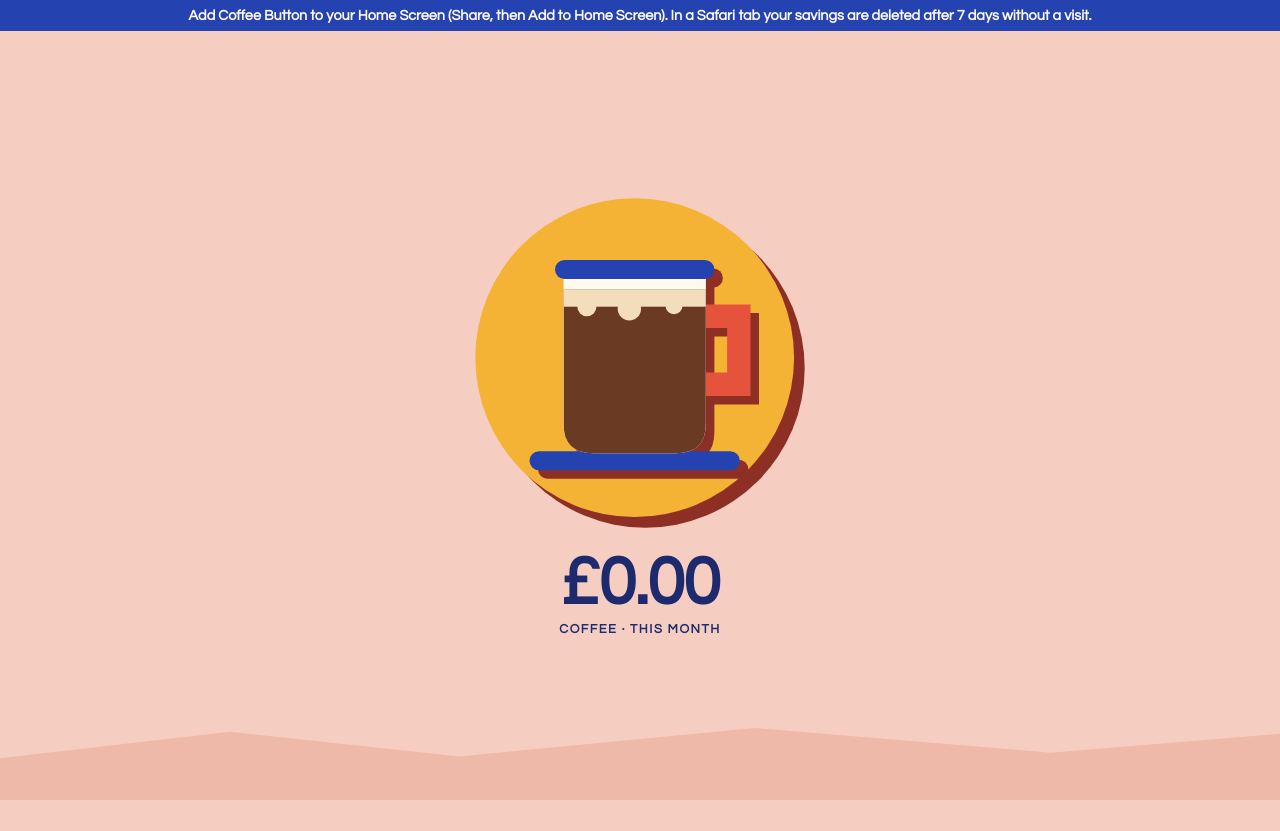
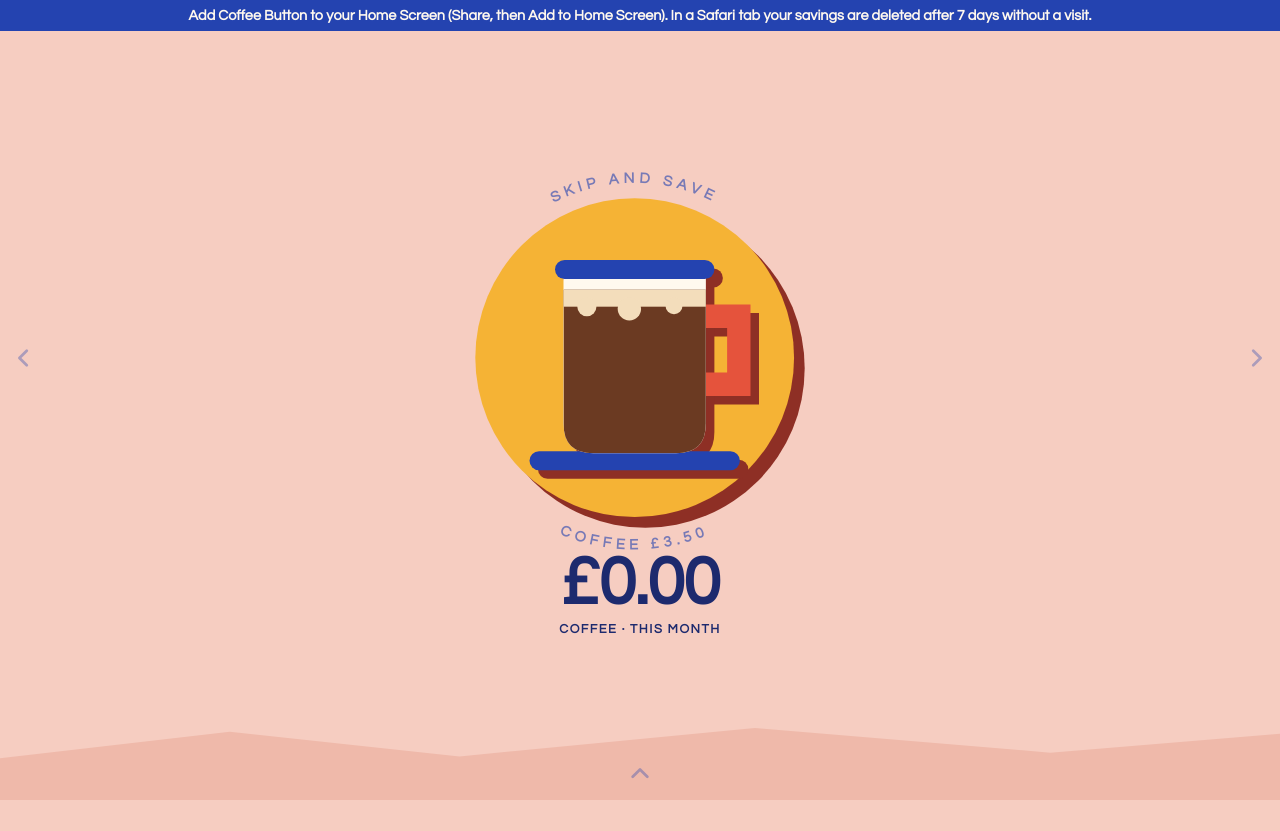
Before and after one commit to TAMNER/coffee-button, a website built with Vite: page index.html in a window 1280 px wide. Built offline with nearby package versions, Linux system fonts and the light colour scheme.

Commit message:
ticket 14: Skip and Save ring and swipe chevrons on the cup screen
SVG textPath ring laid over the button (pointer-events: none), bottom arc
following the 'item' bus event and the stored item on mount; faint cobalt
chevrons that switch item or open the shelf; shelf nudge only without
reduced motion. DOM glue, verified by headless screenshots at 390px.

Co-Authored-By: Claude Opus 5.5 <noreply@anthropic.com>

```diff
--- a/src/style.css
+++ b/src/style.css
@@ -340,3 +340,93 @@ body {
   font-size: 0.9rem;
   text-align: center;
 }
+
+/* --- Ticket 14: "Skip and Save" ring and swipe chevrons (src/ui/ring.ts) --- */
+/* Placed over the button by measuring it; decoration only, presses pass through. */
+.ring {
+  position: fixed;
+  pointer-events: none;
+  z-index: 1;
+}
+.ring-svg {
+  display: block;
+  width: 100%;
+  height: 100%;
+  overflow: visible;
+}
+.ring-text {
+  fill: var(--cobalt);
+  opacity: 0.6;
+  font-family: var(--font-display);
+  font-weight: 800;
+  font-size: 7.5px; /* viewBox units: about 14px on a 320px button */
+  letter-spacing: 0.32em;
+}
+.chevron {
+  position: fixed;
+  z-index: 2;
+  display: grid;
+  place-items: center;
+  width: 44px;
+  height: 44px;
+  padding: 0;
+  border: 0;
+  background: none;
+  cursor: pointer;
+  opacity: 0.35;
+  touch-action: manipulation;
+}
+.chevron svg {
+  width: 22px;
+  height: 22px;
+  overflow: visible;
+}
+.chevron path {
+  fill: none;
+  stroke: var(--cobalt);
+  stroke-width: 3;
+  stroke-linecap: round;
+  stroke-linejoin: round;
+}
+.chevron:active {
+  opacity: 0.6;
+}
+.chevron:focus-visible {
+  opacity: 0.8;
+  outline: 3px solid var(--cobalt);
+  outline-offset: -3px;
+  border-radius: 50%;
+}
+.chevron-left,
+.chevron-right {
+  top: var(--cup-mid-y, 50%);
+  transform: translateY(-50%);
+}
+.chevron-left {
+  left: calc(env(safe-area-inset-left) + 2px);
+}
+.chevron-right {
+  right: calc(env(safe-area-inset-right) + 2px);
+}
+.chevron-up {
+  left: 50%;
+  bottom: calc(env(safe-area-inset-bottom) + 0.25rem);
+  transform: translateX(-50%);
+}
+/* A slow nudge hinting the shelf, only when less motion has not been asked for. */
+@media (prefers-reduced-motion: no-preference) {
+  .chevron-up svg {
+    animation: chevron-nudge 2.4s ease-in-out infinite;
+  }
+}
+/* Cobalt on the dark paper needs more weight to read as "faint" rather than absent. */
+@media (prefers-color-scheme: dark) {
+  :root:not([data-theme="light"]) .ring-text { opacity: 0.9; }
+  :root:not([data-theme="light"]) .chevron { opacity: 0.6; }
+}
+:root[data-theme="dark"] .ring-text { opacity: 0.9; }
+:root[data-theme="dark"] .chevron { opacity: 0.6; }
+@keyframes chevron-nudge {
+  0%, 70%, 100% { transform: translateY(0); }
+  85% { transform: translateY(-4px); }
+}
--- a/src/ui/register.ts
+++ b/src/ui/register.ts
@@ -7,3 +7,4 @@ import "./shelf";
 import "./ceremony";
 import "./reminder";
 import "./settle-ceremony";
+import "./ring";
--- /dev/null
+++ b/src/ui/ring.ts
@@ -0,0 +1,102 @@
+/**
+ * Ticket 14: the "Skip and Save" ring around the big button, and the faint
+ * chevrons that signify the swipes. Low contrast on purpose: the button is
+ * the hero. The ring is decoration (pointer-events: none) laid over the
+ * button by measuring it; the chevrons are real buttons.
+ */
+import { activeRingLabel, ringLabel } from "../domain/ring";
+import { CUP_VIEWBOX } from "./cup-art";
+import { registerCupExtra, type CupContext } from "./cup";
+import { SHELF_SCREEN } from "./shelf";
+
+const TOP_TEXT = "SKIP AND SAVE";
+/** The disc in the vessel art, in CUP_VIEWBOX units (see cup-art.ts / pint-art.ts). */
+const DISC = { cx: 195, cy: 400, r: 150 } as const;
+/** Ring SVG side as a multiple of the disc radius; the viewBox is 200 wide, so the disc is r=80 in it. */
+const RING_SCALE = 2.5;
+
+let rings = 0;
+
+function ringSvg(id: number): string {
+  // Top arc runs clockwise over the top (glyphs outward); the bottom arc runs
+  // left to right under the disc, so its baseline sits further out to keep
+  // the glyphs clear of the disc and upright.
+  return `<svg class="ring-svg" viewBox="-100 -100 200 200" aria-hidden="true" focusable="false">
+    <defs>
+      <path id="ring-top-${id}" d="M -88 0 A 88 88 0 0 1 88 0"/>
+      <path id="ring-bottom-${id}" d="M -96 0 A 96 96 0 0 0 96 0"/>
+    </defs>
+    <text class="ring-text"><textPath href="#ring-top-${id}" startOffset="50%" text-anchor="middle">${TOP_TEXT}</textPath></text>
+    <text class="ring-text"><textPath href="#ring-bottom-${id}" startOffset="50%" text-anchor="middle" data-role="ring-item"></textPath></text>
+  </svg>`;
+}
+
+const CHEVRON_LEFT = `<svg viewBox="0 0 24 24" aria-hidden="true" focusable="false"><path d="M15 4 L7 12 L15 20"/></svg>`;
+const CHEVRON_RIGHT = `<svg viewBox="0 0 24 24" aria-hidden="true" focusable="false"><path d="M9 4 L17 12 L9 20"/></svg>`;
+const CHEVRON_UP = `<svg viewBox="0 0 24 24" aria-hidden="true" focusable="false"><path d="M4 15 L12 7 L20 15"/></svg>`;
+
+function mountRing(el: HTMLElement, ctx: CupContext): () => void {
+  const id = ++rings;
+  el.classList.add("ring-extra");
+  el.innerHTML = `<div class="ring" data-role="ring">${ringSvg(id)}</div>
+    <button type="button" class="chevron chevron-left" data-role="chevron-prev" aria-label="Previous item">${CHEVRON_LEFT}</button>
+    <button type="button" class="chevron chevron-right" data-role="chevron-next" aria-label="Next item">${CHEVRON_RIGHT}</button>
+    <button type="button" class="chevron chevron-up" data-role="chevron-shelf" aria-label="Open the shelf">${CHEVRON_UP}</button>`;
+  const ring = el.querySelector<HTMLElement>("[data-role=ring]")!;
+  const itemText = el.querySelector<SVGTextPathElement>("[data-role=ring-item]")!;
+  const prev = el.querySelector<HTMLButtonElement>("[data-role=chevron-prev]")!;
+  const next = el.querySelector<HTMLButtonElement>("[data-role=chevron-next]")!;
+  const up = el.querySelector<HTMLButtonElement>("[data-role=chevron-shelf]")!;
+
+  let alive = true;
+  // Whatever the cup shows now, then the stored item at its stored price
+  // (the cup's own load does not emit 'item'; a reprice lands here on remount).
+  itemText.textContent = ringLabel(ctx.activeItem());
+  let switched = false;
+  void activeRingLabel(ctx.store)
+    .then((label) => {
+      if (alive && !switched) itemText.textContent = label;
+    })
+    .catch((err) => console.error("Could not read the active item for the ring", err));
+  const offItem = ctx.bus.on("item", ({ item }) => {
+    switched = true;
+    itemText.textContent = ringLabel(item);
+  });
+
+  prev.addEventListener("click", () => ctx.switchItem(-1));
+  next.addEventListener("click", () => ctx.switchItem(1));
+  up.addEventListener("click", () => ctx.show(SHELF_SCREEN));
+
+  // The extras slot is a sibling of the button in the flex column, so the
+  // ring and side chevrons are placed over the disc by measuring the button.
+  const cup = (el.closest("#app") ?? document).querySelector<HTMLElement>(".cup-button");
+  const place = () => {
+    if (!cup) return;
+    const box = cup.getBoundingClientRect();
+    if (box.width === 0) return;
+    const unit = box.width / CUP_VIEWBOX.width;
+    const cx = box.left + (DISC.cx - CUP_VIEWBOX.x) * unit;
+    const cy = box.top + (DISC.cy - CUP_VIEWBOX.y) * unit;
+    const side = DISC.r * unit * RING_SCALE;
+    ring.style.width = ring.style.height = `${side}px`;
+    ring.style.left = `${cx - side / 2}px`;
+    ring.style.top = `${cy - side / 2}px`;
+    el.style.setProperty("--cup-mid-y", `${cy}px`);
+  };
+  place();
+  const observer = typeof ResizeObserver === "function" ? new ResizeObserver(place) : undefined;
+  if (cup) observer?.observe(cup);
+  window.addEventListener("resize", place);
+  // Fonts and layout may settle after mount.
+  const frame = requestAnimationFrame(place);
+
+  return () => {
+    alive = false;
+    offItem();
+    observer?.disconnect();
+    cancelAnimationFrame(frame);
+    window.removeEventListener("resize", place);
+  };
+}
+
+registerCupExtra(mountRing);
```
Also changed, not shown: .scratch/coffee-button/issues/14-ring-text-and-swipe-chevrons.md.
